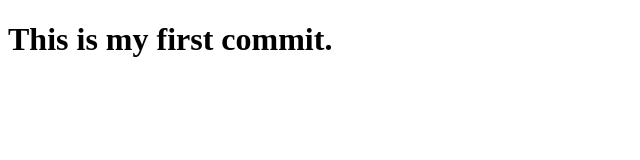
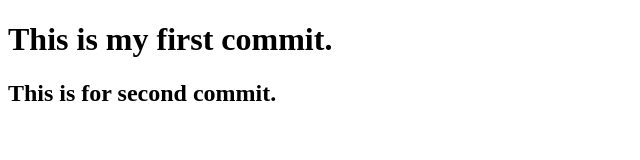
Before and after one commit to deepakdemo/sampleProject1, a plain HTML site: page index.html in a window 1280 px wide. Shown: the whole page, without its empty margins (0-640 px from the left). Drawn offline with Linux system fonts and the light colour scheme.

Commit message:
index.html for second time

```diff
--- a/index.html
+++ b/index.html
@@ -7,5 +7,6 @@
 </head>
 <body>
     <h1>This is my first commit.</h1>
+    <h2>This is for second commit.</h2>
 </body>
 </html>
```
